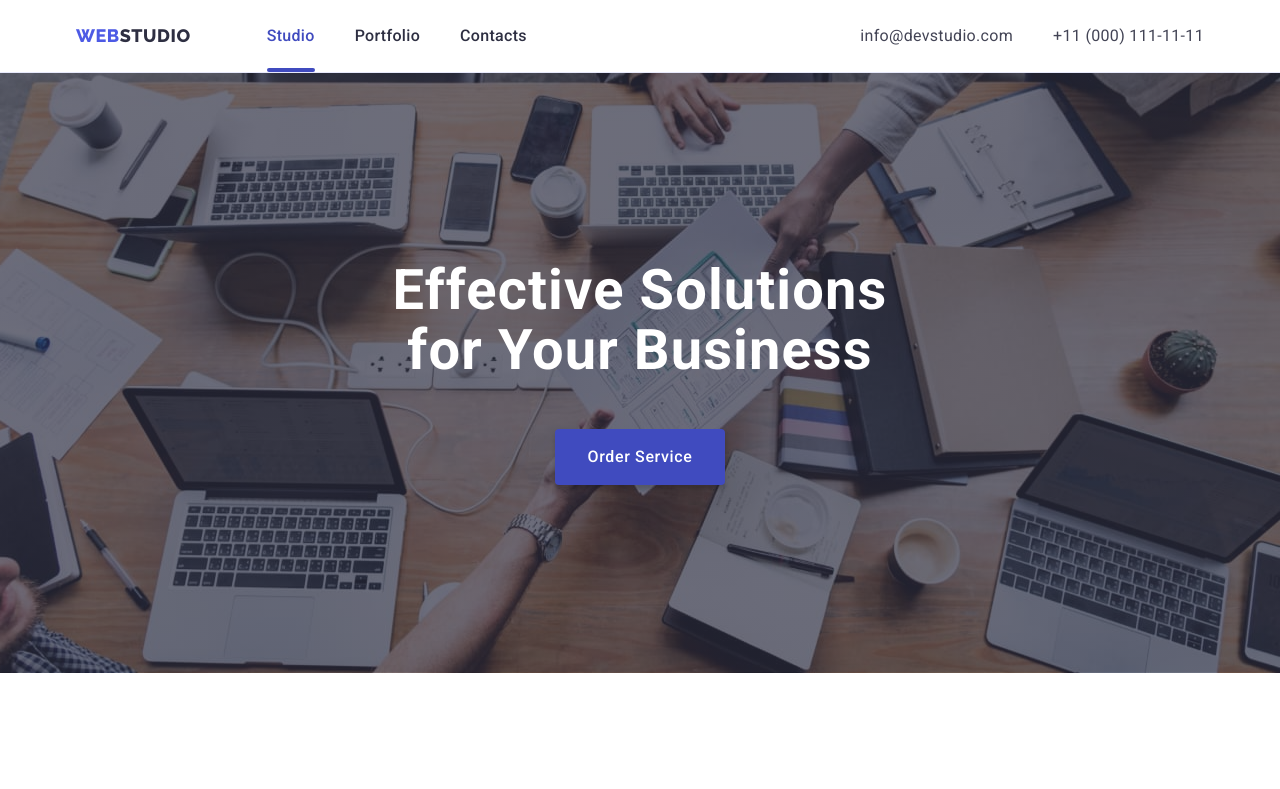
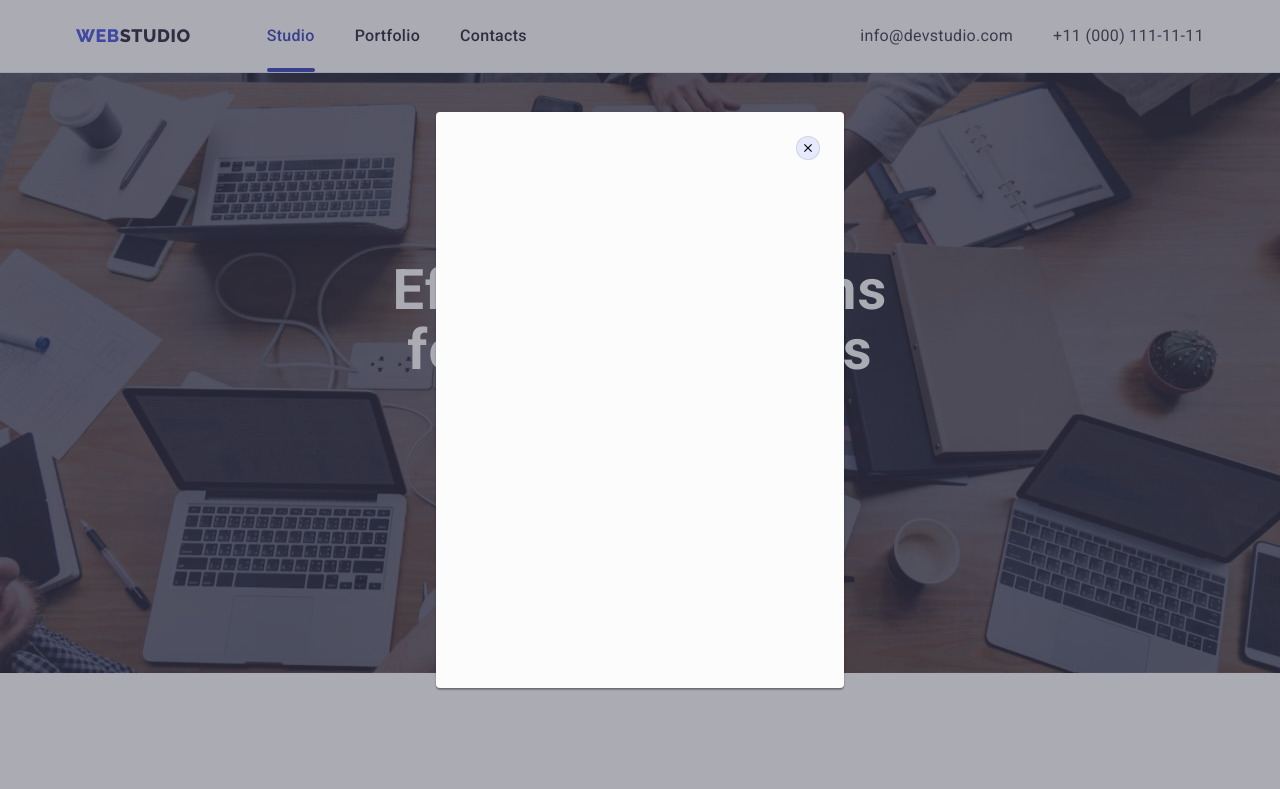
Before and after one commit to ShevchukAndrii/got-markup-hw-05, a plain HTML site: page index.html in a window 1280 px wide. Both pictures are taken after a click on the button "Order Service". Shown: the top 789 px of the page. Drawn offline with nearby package versions, Linux system fonts and the light colour scheme.

Commit message:
for check

```diff
--- a/css/styles.css
+++ b/css/styles.css
@@ -677,3 +677,51 @@ padding-bottom: 120px;
             opacity: 1;
             transform: translateY(0);
                 }
+
+        /* Modalka */
+        .backdrop{
+            position: fixed;
+            top:0;
+            left:0;
+            width:100%;
+            height:100%;
+            background-color: rgba(46, 47, 66, 0.4);
+            opacity: 1;
+            transition: opacity var(--transition-duration) var(--transition-timing);
+
+        }
+        .backdrop.is-hidden{
+            opacity: 0;
+            pointer-events: none;
+        }
+
+        .backdrop.is-hidden .modal{
+            transform: translate(-50%, -50%) scale(0.01);
+
+        }
+        .modal{
+            position: absolute;
+            width: 408px;
+            height: 576px;
+            left: 50%;
+            top: 50%;
+            transform: translate(-50%, -50%) scale(1);
+            background: #FCFCFC;
+            box-shadow: 0px 1px 1px rgba(0, 0, 0, 0.14), 0px 1px 3px rgba(0, 0, 0, 0.12), 0px 2px 1px rgba(0, 0, 0, 0.2);
+            border-radius: 4px;
+            transition: transform var(--transition-duration) var(--transition-timing);
+        }
+        .modal-bottom{
+            position: absolute;
+            right:24px;
+            top:24px;
+            width: 24px;
+            height: 24px;
+            border-radius: 50%;
+            background-color: #E7E9FC;
+            border: 1px solid rgba(0, 0, 0, 0.1);
+            background-image: url(../images/modal-button.svg);
+            background-repeat: no-repeat;
+            background-position: center;
+            background-size: 8px;
+        }
--- a/index.html
+++ b/index.html
@@ -39,7 +39,7 @@
         <section class="hero">
             <div class="container">
             <h1 class="title-hero">Effective Solutions for Your Business</h1>
-            <button class="button-hero" type="button">Order Service</button>
+            <button class="button-hero" type="button" data-modal-open>Order Service</button>
             </div>
         </section>
         <section class="about">
@@ -243,5 +243,11 @@
         </div>
         </div>
     </footer>
+    <div class="backdrop is-hidden" data-modal>
+        <div class="modal">
+             <button class="modal-bottom" type="button" data-modal-close> </button>
+        </div>
+    </div>
+    <script src="./js/modal.js"></script>
 </body>
 </html>
--- /dev/null
+++ b/js/modal.js
@@ -0,0 +1,14 @@
+(() => {
+  const refs = {
+    openModalBtn: document.querySelector("[data-modal-open]"),
+    closeModalBtn: document.querySelector("[data-modal-close]"),
+    modal: document.querySelector("[data-modal]"),
+  };
+
+  refs.openModalBtn.addEventListener("click", toggleModal);
+  refs.closeModalBtn.addEventListener("click", toggleModal);
+
+  function toggleModal() {
+    refs.modal.classList.toggle("is-hidden");
+  }
+})();
```
Also changed, not shown: images/modal-button.svg (added).
